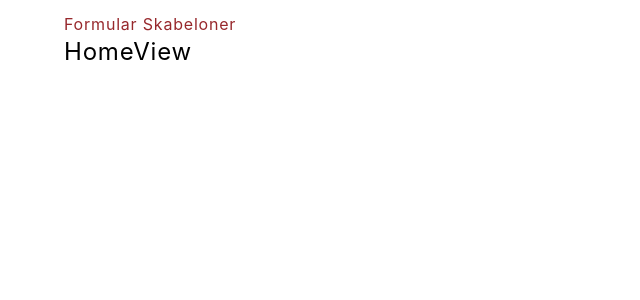
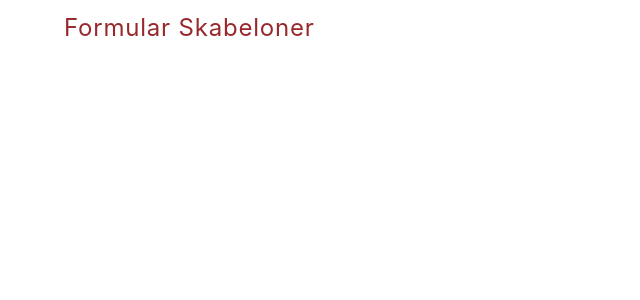
Before and after one commit to TElbek/feltskabelon, a Vue app: page / in a window 1280 px wide. Shown: the top 300 px of the page, without its empty margins (0-640 px from the left). Built offline with nearby package versions, Linux system fonts and the light colour scheme.

Commit message:
Enhance navigation components with home route link and improve styling

```diff
--- a/src/components/common/navigation-lg.vue
+++ b/src/components/common/navigation-lg.vue
@@ -3,7 +3,7 @@
         <ul class="flex gap-x-8 text-base cursor-pointer">
             <li>
                 <router-link v-if="homeRoute != undefined" :to="homeRoute.path">
-                    <span>{{ homeRoute?.meta?.title }}</span>
+                    <span class="text-2xl">{{ homeRoute?.meta?.title }}</span>
                 </router-link>
             </li>
             <li v-for="route in visibleRoutes" :key="route.path">
--- a/src/components/common/navigation-sm.vue
+++ b/src/components/common/navigation-sm.vue
@@ -1,5 +1,9 @@
 <template>
-    <div class="flex flex-row justify-between">
+    <div class="flex flex-row justify-between text-snhm">
+
+        <router-link :to="homeRoute.path" v-if="homeRoute">
+            <span class="text-2xl ">{{ homeRoute?.meta?.title }}</span>
+        </router-link>
         <button
             class="relative h-6 max-h-10 w-6 max-w-10 select-none text-center align-middle text-xs font-medium uppercase text-inherit transition-all hover:bg-transparent focus:bg-transparent active:bg-transparent disabled:pointer-events-none disabled:opacity-50 disabled:shadow-none p-4 border border-gray-300 rounded"
             type="button" @click="toggleIsOpen">
@@ -34,7 +38,7 @@
 import { ref } from 'vue';
 import { useRouteLogic } from '@/composables/route-logic'
 
-const { visibleRoutes } = useRouteLogic();
+const { visibleRoutes, homeRoute, isAtHomeRoute } = useRouteLogic();
 const isOpen = ref(false);
 
 function toggleIsOpen() {
--- a/src/composables/route-logic.ts
+++ b/src/composables/route-logic.ts
@@ -7,12 +7,17 @@ export function useRouteLogic() {
 
     const homeRoute = router.options.routes.find(route => route.path === '/');
 
+    const isAtHomeRoute = computed(() => {
+        return route.path === '/';
+    });
+
     const visibleRoutes = computed(() => {
         return router.options.routes.filter((route) => route.meta?.showInNavBar == true)
     });
 
     return {
         homeRoute,
+        isAtHomeRoute,
         visibleRoutes
     };
 }
--- a/src/views/HomeView.vue
+++ b/src/views/HomeView.vue
@@ -1,5 +1,4 @@
 <template>
-    <span class="text-2xl">HomeView</span>
 </template>
 
 <script setup lang="ts">
```
